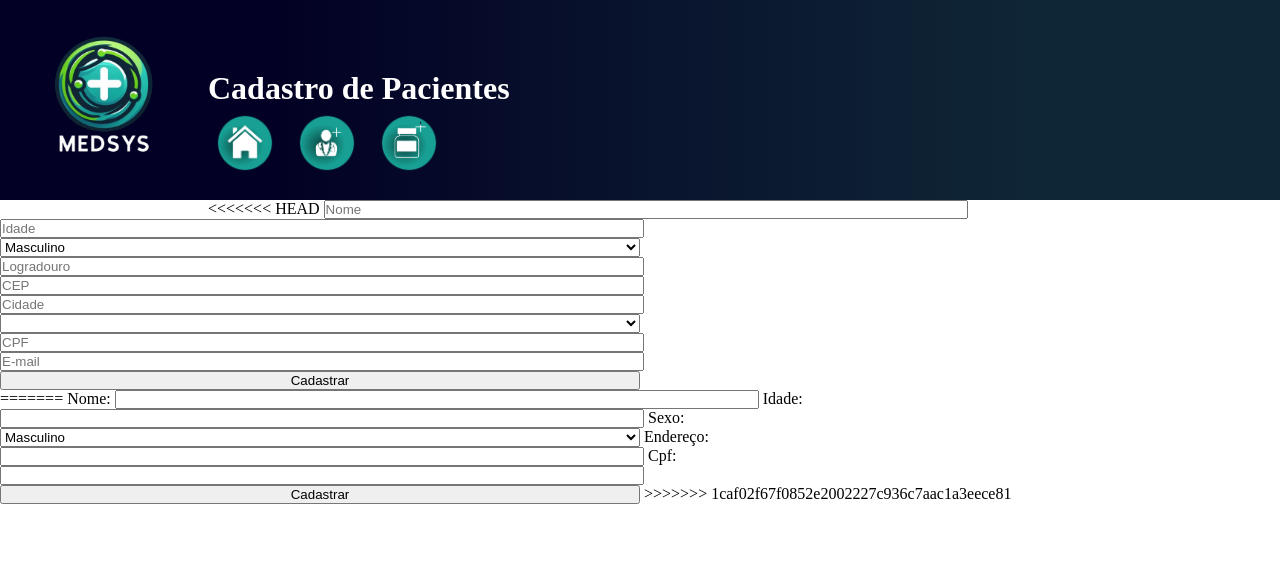
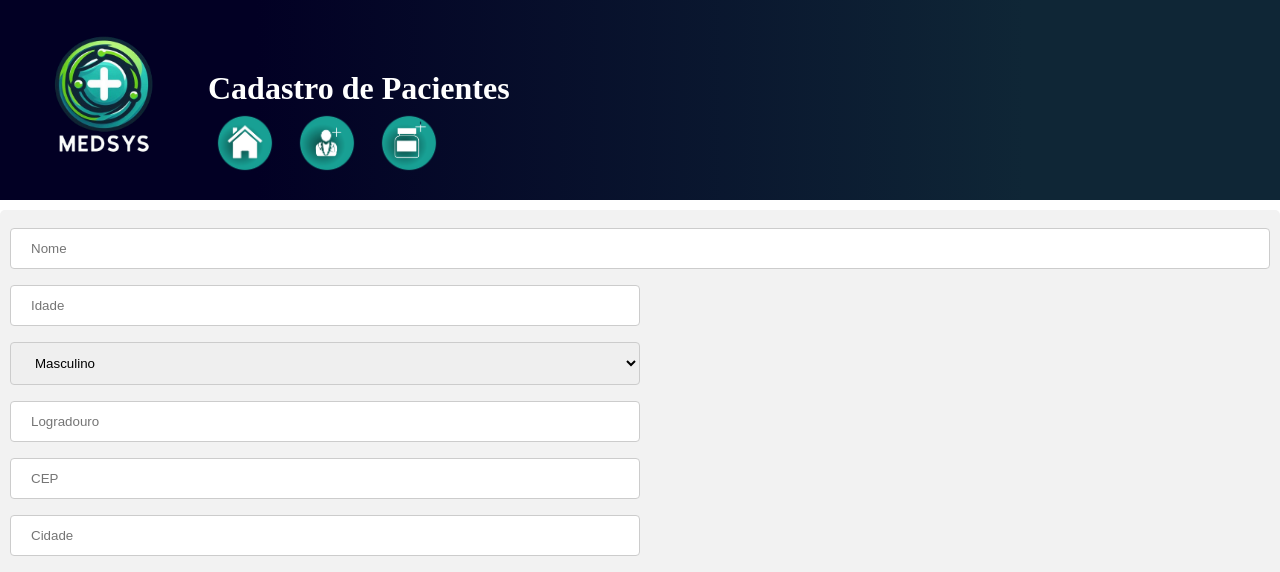
Before and after one commit to igudev2022/MedSys, a Django app: template crud/hospital/templates/cad.html in a window 1280 px wide. Shown: the top 572 px of the page. Before the commit the page ends 504 px from the top, so only its background shows below. Run offline with Django 5.2, Linux system fonts and the light colour scheme; the template is opened without the code that fills it, so the values that code supplies are empty; parts of the project's set-up code (start-up, migrations or seed data) failed here and were passed over.

Commit message:
versao06

```diff
--- a/crud/hospital/static/cadpac.css
+++ b/crud/hospital/static/cadpac.css
@@ -21,7 +21,6 @@ img{
     margin: 0px 10px 10px 0;
     max-width: 186px;
 }
-<<<<<<< HEAD
 label{
   display: flex;
 }
@@ -30,11 +29,6 @@ label{
 
 input, select {
     width: 50%;
-=======
-
-input[type=text], select {
-    width: 100%;
->>>>>>> 1caf02f67f0852e2002227c936c7aac1a3eece81
     padding: 12px 20px;
     margin: 8px 0;
     display: inline-block;
@@ -64,14 +58,9 @@ input[type=text], select {
     border-radius: 5px;
     background-color: #f2f2f2;
     padding: 10px;
-<<<<<<< HEAD
   }
 
 
   .nome{
     width: 100%;
   }
-
-=======
-  }
->>>>>>> 1caf02f67f0852e2002227c936c7aac1a3eece81
--- a/crud/hospital/templates/cad.html
+++ b/crud/hospital/templates/cad.html
@@ -19,7 +19,6 @@
     </header>
     <div>
     <form action="{% url 'salvar' %}" method="post">
-<<<<<<< HEAD
         {% csrf_token %}
             <input type="text" name="nome" class="nome" placeholder="Nome">
                 <input type="number" name="idade" class="idade" placeholder="Idade">
@@ -45,27 +44,3 @@
 </div>
 </body>
 </html>
-
-=======
-        {% csrf_token %}
-        <label for="">Nome:</label>
-        <input type="text" name="nome">
-        <label for="">Idade:</label>
-        <input type="text" name="idade">
-        <label for="">Sexo:</label>
-        <select name="sexo" id="sexo">
-            <option value="Masculino">Masculino</option>
-            <option value="Feminino">Feminino</option>
-            <option value="Outro">Outro</option>
-        </select>
-        <label for="">Endereço:</label>
-        <input type="text" name="endereco">
-        <label for="">Cpf:</label>
-        <input type="text" name="cpf">
-        <input type="submit" value="Cadastrar">
-    </form>
-
-</div>
-</body>
-</html>
->>>>>>> 1caf02f67f0852e2002227c936c7aac1a3eece81
--- a/crud/hospital/templates/informacoesmed.html
+++ b/crud/hospital/templates/informacoesmed.html
@@ -10,11 +10,7 @@
 <body>
       {{medicos.nome}}
       {{medicos.crm}}
-<<<<<<< HEAD
       {{medicos.especialidades}}
-=======
-      {{medicos.especialidade}}
->>>>>>> 1caf02f67f0852e2002227c936c7aac1a3eece81
 
 
 </div>
--- a/crud/hospital/templates/tabmed.html
+++ b/crud/hospital/templates/tabmed.html
@@ -16,11 +16,7 @@
         <a href=""><img src="../static/media/addreme.png" width="60px"></a>
     </header>
     <table>
-<<<<<<< HEAD
         <caption><h1>Medicos</h1></caption>
-=======
-        <caption><h1>Pacientes</h1></caption>
->>>>>>> 1caf02f67f0852e2002227c936c7aac1a3eece81
         {% for medicos in medicos %}
         <tr>
             <th>{{medicos.nome}}</th>
```
Also changed, not shown: crud/hospital/templates/atu.html (+0 -18 lines), crud/hospital/templates/cadmed.html (+0 -13 lines), crud/hospital/templates/informacoes.html (+0 -11 lines), crud/hospital/views.py (+19 -0 lines).
